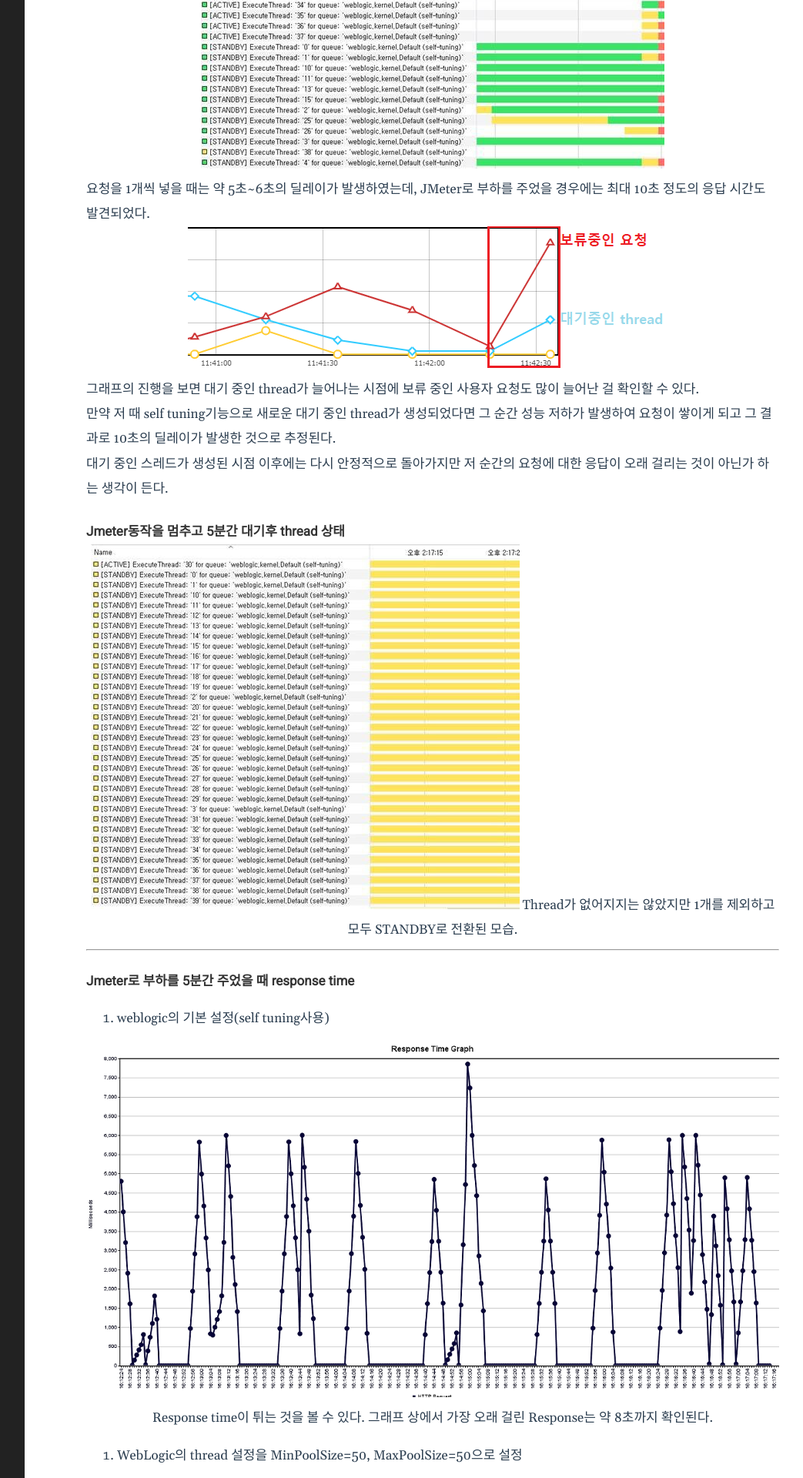
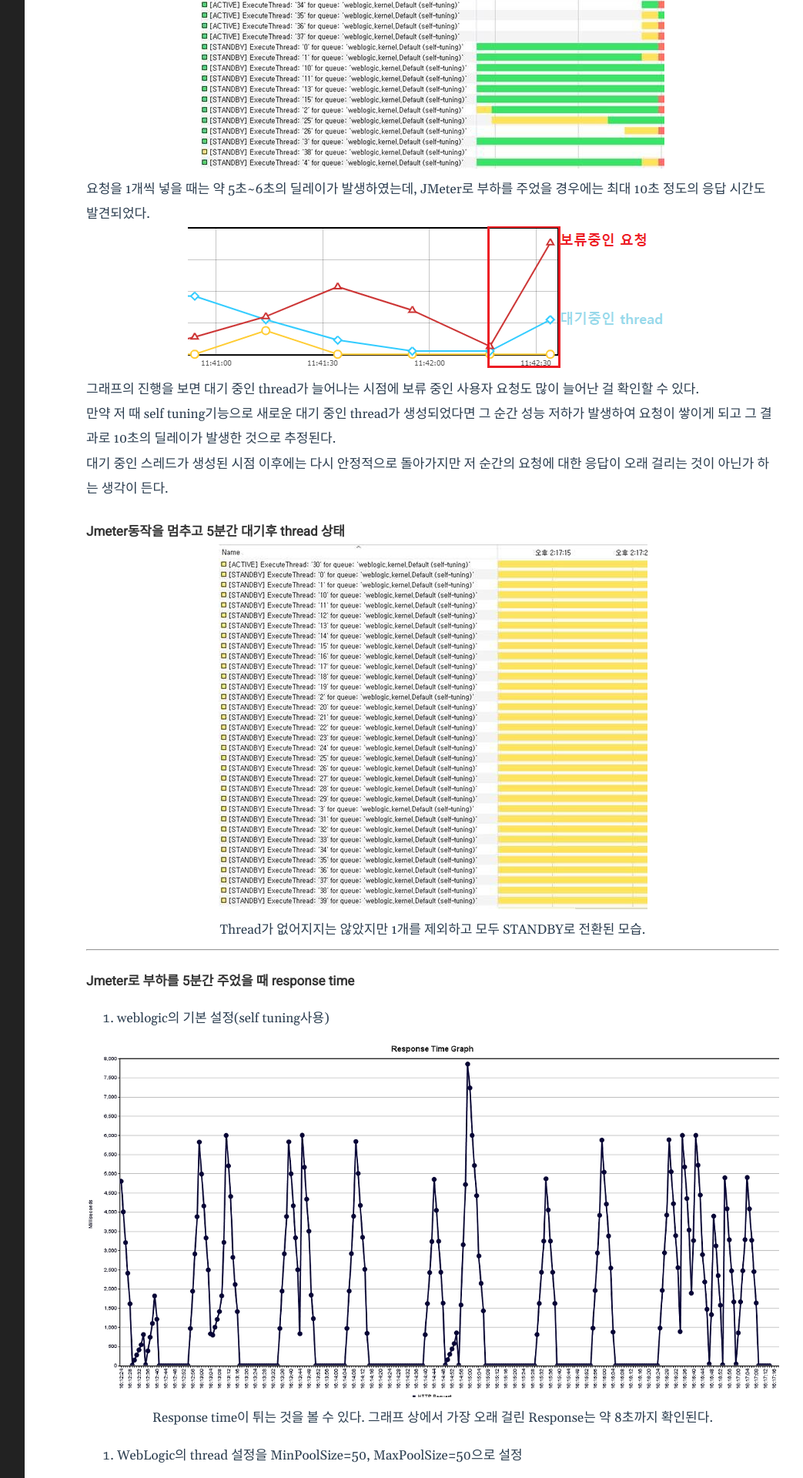
Before and after one commit to heedu-yoon/heedu-yoon.github.io, a Jekyll site: the page built from _posts/2024-11-12-weblogic.markdown, in a window 1280 px wide. Shown: the part 3468-5388 px from the top of the page at 77% size, without its empty margins (188-1231 px from the left). Built offline with Jekyll 4.4.1, drawn with Linux system fonts in a browser that asks for light colours; comment, search, counter and statistics services are not loaded.

Commit message:
add newline

```diff
--- a/_posts/2024-11-12-weblogic.markdown
+++ b/_posts/2024-11-12-weblogic.markdown
@@ -126,7 +126,7 @@ STANDBY상태의 1개 thread가 약 5초의 시간 delay중인 것으로 확인
 
 <p style="text-align:center">
     <img src="/public/img/weblogic/img8.jpg" alt="JMeter 부하 테스트 결과">
-      Thread가 없어지지는 않았지만 1개를 제외하고 모두 STANDBY로 전환된 모습.
+      <br> Thread가 없어지지는 않았지만 1개를 제외하고 모두 STANDBY로 전환된 모습.
 </p>
 
 ---
```
